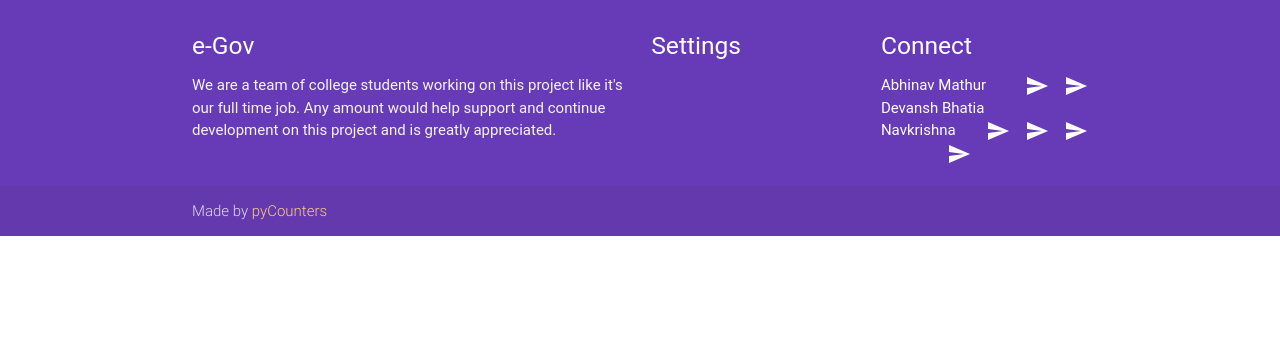
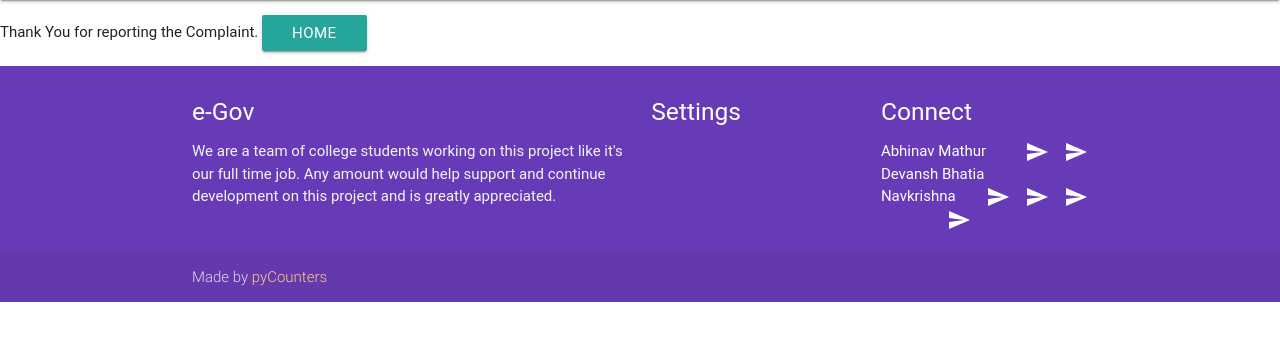
Before and after one commit to abhinavmathur96/codencounter, a Django app: page /thanks/ in a window 1280 px wide. Shown: the part 64-405 px from the top of the page. Run offline with Django 3.2, Linux system fonts and the light colour scheme; some libraries are stand-ins or nearby versions; some web fonts are replaced.

Commit message:
New Commit

```diff
--- a/oursite/complaint/templates/thanks.html
+++ b/oursite/complaint/templates/thanks.html
@@ -1,3 +1,6 @@
+
 {% extends "base.html" %}
-<p> Thank You for reporting the Complaint.</p>
-<a href="{% url 'index'%}" class="waves-effect waves-light btn">Back to Home</a>
+
+{% block content %}
+<p> Thank You for reporting the Complaint.  <a href="{% url 'index'%}" class="waves-effect waves-light btn">Home</a></p>
+{% endblock %}
--- a/oursite/complaint/views.py
+++ b/oursite/complaint/views.py
@@ -34,6 +34,7 @@ def details(request, id):
                 c_id=id,
                 action=request.GET['action'],
             )
+        return render(request,'details.html',{'comp':comp,'form':form})
     else:
         form = addProgress()
         comp = complaint.objects.get(id=id)
```
